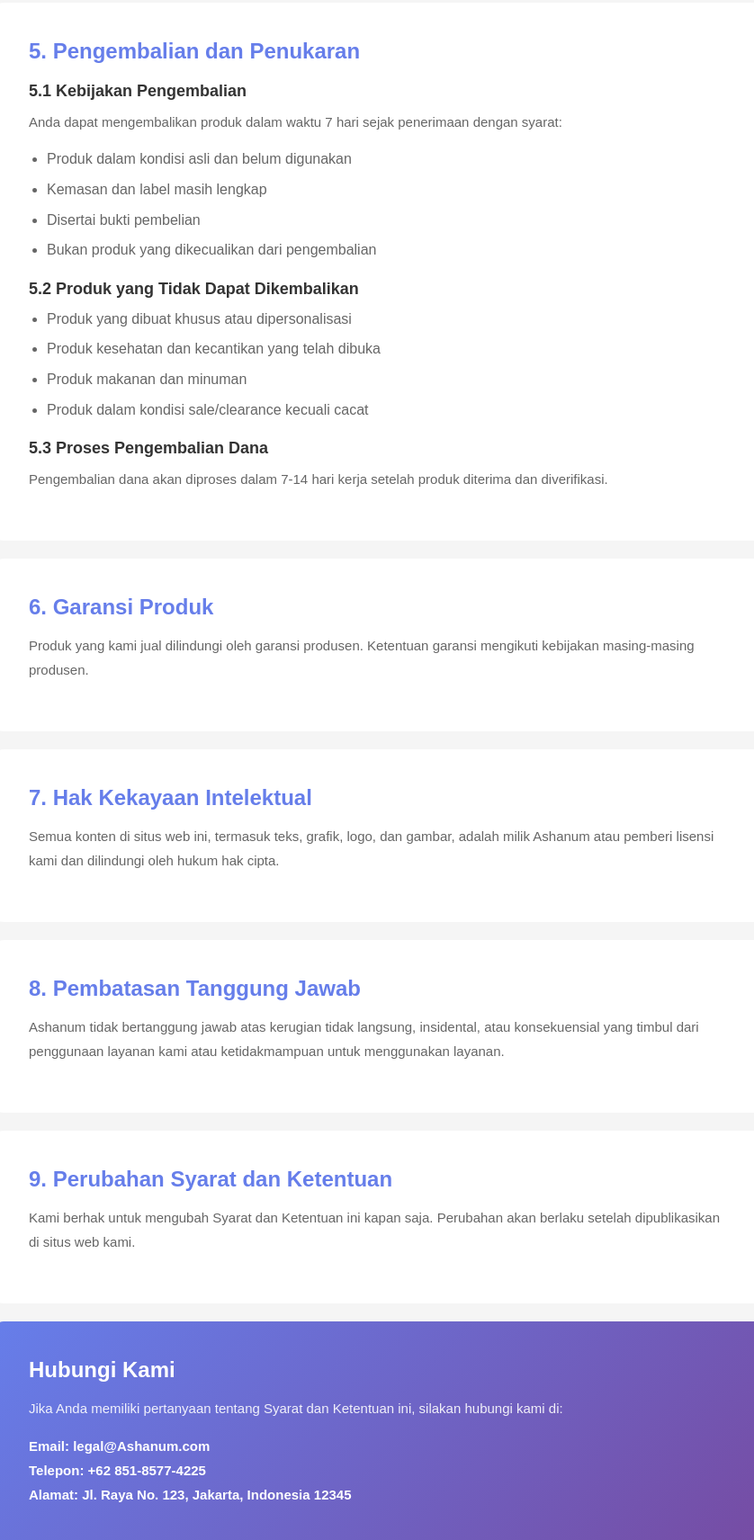
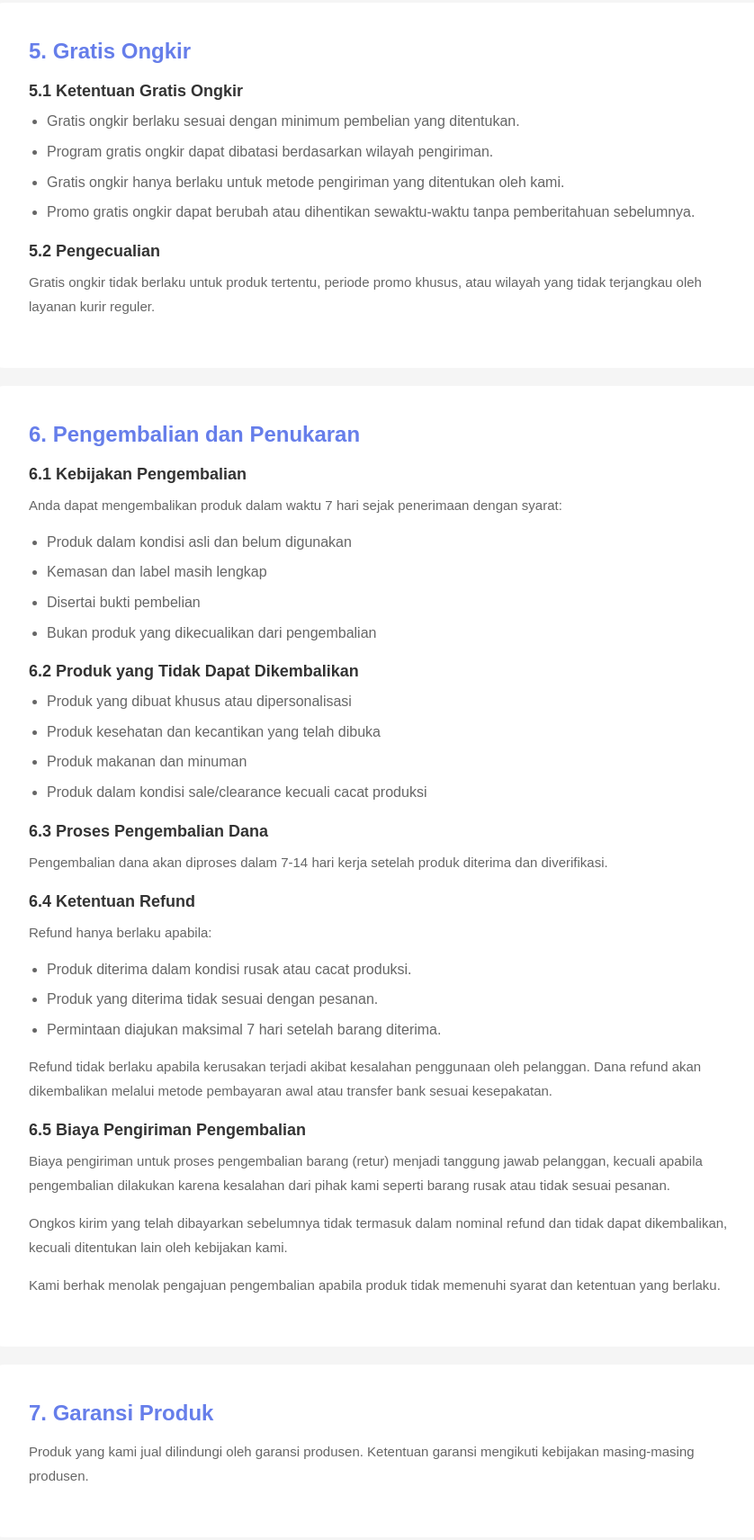
Before and after one commit to Ikbalyuliyanto/App, a website: page app/public/footer/syarat.html in a window 1280 px wide. Shown: the part 1938-3650 px from the top of the page at 90% size, without its empty margins (218-1056 px from the left). Drawn offline with Linux system fonts and the light colour scheme.

Commit message:
New perbaikan ,apulsa

```diff
--- a/app/public/footer/syarat.html
+++ b/app/public/footer/syarat.html
@@ -147,9 +147,30 @@
       </p>
     </div>
 
+    <!-- GRATIS ONGKIR -->
     <div class="content-box">
-      <h2>5. Pengembalian dan Penukaran</h2>
-      <h3>5.1 Kebijakan Pengembalian</h3>
+      <h2>5. Gratis Ongkir</h2>
+
+      <h3>5.1 Ketentuan Gratis Ongkir</h3>
+      <ul>
+        <li>Gratis ongkir berlaku sesuai dengan minimum pembelian yang ditentukan.</li>
+        <li>Program gratis ongkir dapat dibatasi berdasarkan wilayah pengiriman.</li>
+        <li>Gratis ongkir hanya berlaku untuk metode pengiriman yang ditentukan oleh kami.</li>
+        <li>Promo gratis ongkir dapat berubah atau dihentikan sewaktu-waktu tanpa pemberitahuan sebelumnya.</li>
+      </ul>
+
+      <h3>5.2 Pengecualian</h3>
+      <p>
+        Gratis ongkir tidak berlaku untuk produk tertentu, periode promo khusus, atau wilayah yang
+        tidak terjangkau oleh layanan kurir reguler.
+      </p>
+    </div>
+
+    <!-- PENGEMBALIAN -->
+    <div class="content-box">
+      <h2>6. Pengembalian dan Penukaran</h2>
+
+      <h3>6.1 Kebijakan Pengembalian</h3>
       <p>
         Anda dapat mengembalikan produk dalam waktu 7 hari sejak penerimaan dengan syarat:
       </p>
@@ -160,22 +181,49 @@
         <li>Bukan produk yang dikecualikan dari pengembalian</li>
       </ul>
 
-      <h3>5.2 Produk yang Tidak Dapat Dikembalikan</h3>
+      <h3>6.2 Produk yang Tidak Dapat Dikembalikan</h3>
       <ul>
         <li>Produk yang dibuat khusus atau dipersonalisasi</li>
         <li>Produk kesehatan dan kecantikan yang telah dibuka</li>
         <li>Produk makanan dan minuman</li>
-        <li>Produk dalam kondisi sale/clearance kecuali cacat</li>
+        <li>Produk dalam kondisi sale/clearance kecuali cacat produksi</li>
       </ul>
 
-      <h3>5.3 Proses Pengembalian Dana</h3>
+      <h3>6.3 Proses Pengembalian Dana</h3>
       <p>
         Pengembalian dana akan diproses dalam 7-14 hari kerja setelah produk diterima dan diverifikasi.
       </p>
+
+      <h3>6.4 Ketentuan Refund</h3>
+      <p>Refund hanya berlaku apabila:</p>
+      <ul>
+        <li>Produk diterima dalam kondisi rusak atau cacat produksi.</li>
+        <li>Produk yang diterima tidak sesuai dengan pesanan.</li>
+        <li>Permintaan diajukan maksimal 7 hari setelah barang diterima.</li>
+      </ul>
+      <p>
+        Refund tidak berlaku apabila kerusakan terjadi akibat kesalahan penggunaan oleh pelanggan.
+        Dana refund akan dikembalikan melalui metode pembayaran awal atau transfer bank sesuai kesepakatan.
+      </p>
+      <h3>6.5 Biaya Pengiriman Pengembalian</h3>
+      <p>
+        Biaya pengiriman untuk proses pengembalian barang (retur) menjadi tanggung jawab pelanggan,
+        kecuali apabila pengembalian dilakukan karena kesalahan dari pihak kami seperti barang rusak
+        atau tidak sesuai pesanan.
+      </p>
+      <p>
+        Ongkos kirim yang telah dibayarkan sebelumnya tidak termasuk dalam nominal refund dan tidak
+        dapat dikembalikan, kecuali ditentukan lain oleh kebijakan kami.
+      </p>
+      <p>
+        Kami berhak menolak pengajuan pengembalian apabila produk tidak memenuhi syarat dan ketentuan
+        yang berlaku.
+      </p>
+
     </div>
 
     <div class="content-box">
-      <h2>6. Garansi Produk</h2>
+      <h2>7. Garansi Produk</h2>
       <p>
         Produk yang kami jual dilindungi oleh garansi produsen. Ketentuan garansi mengikuti kebijakan
         masing-masing produsen.
@@ -183,7 +231,7 @@
     </div>
 
     <div class="content-box">
-      <h2>7. Hak Kekayaan Intelektual</h2>
+      <h2>8. Hak Kekayaan Intelektual</h2>
       <p>
         Semua konten di situs web ini, termasuk teks, grafik, logo, dan gambar, adalah milik Ashanum
         atau pemberi lisensi kami dan dilindungi oleh hukum hak cipta.
@@ -191,7 +239,7 @@
     </div>
 
     <div class="content-box">
-      <h2>8. Pembatasan Tanggung Jawab</h2>
+      <h2>9. Pembatasan Tanggung Jawab</h2>
       <p>
         Ashanum tidak bertanggung jawab atas kerugian tidak langsung, insidental, atau konsekuensial
         yang timbul dari penggunaan layanan kami atau ketidakmampuan untuk menggunakan layanan.
@@ -199,7 +247,7 @@
     </div>
 
     <div class="content-box">
-      <h2>9. Perubahan Syarat dan Ketentuan</h2>
+      <h2>10. Perubahan Syarat dan Ketentuan</h2>
       <p>
         Kami berhak untuk mengubah Syarat dan Ketentuan ini kapan saja. Perubahan akan berlaku setelah
         dipublikasikan di situs web kami.
@@ -219,6 +267,7 @@
     </div>
   </div>
 
+
   <div id="footer-container"></div>
 
   <script>
```
